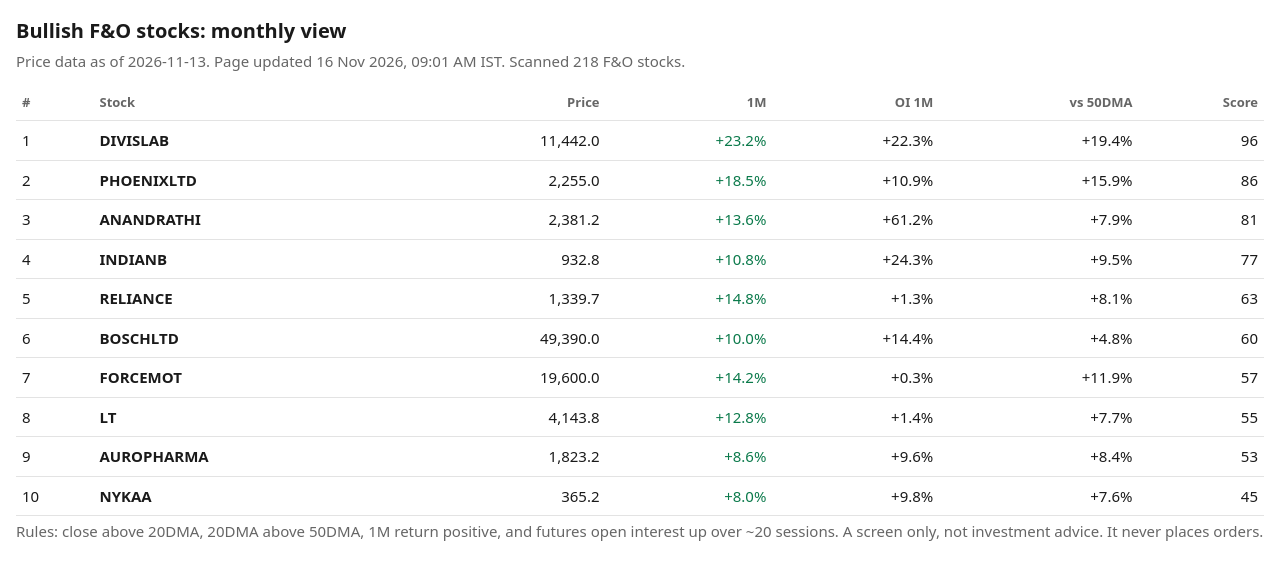
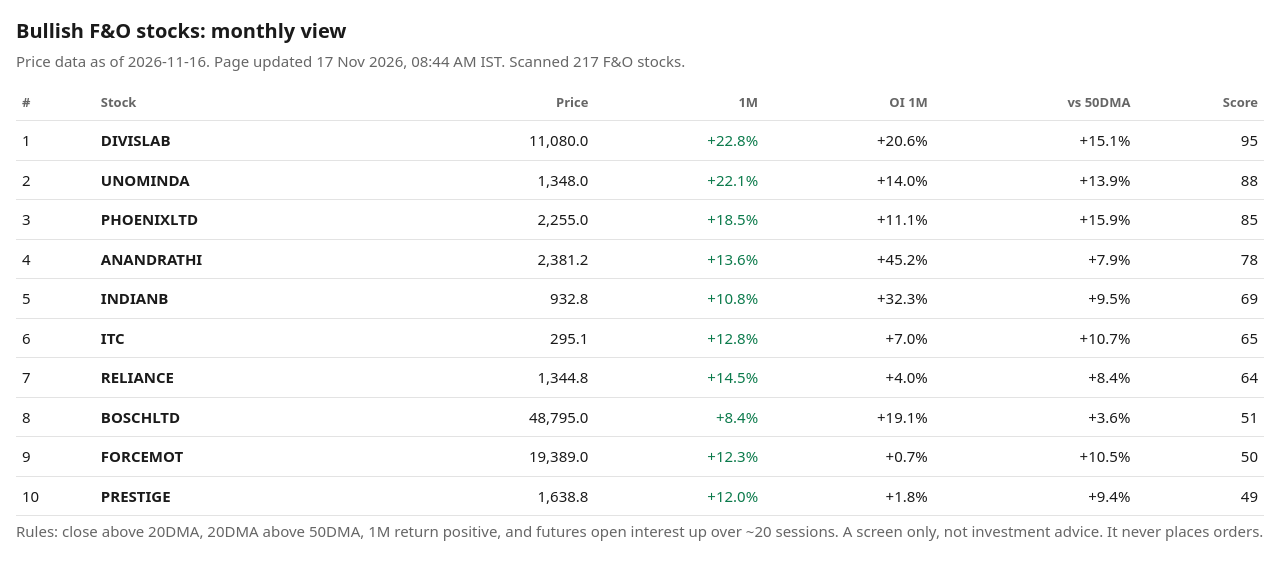
Before and after one commit to khilendrabisen/fno-screener_KB, a plain HTML site: page docs/index.html in a window 1280 px wide. Drawn offline with Linux system fonts and the light colour scheme.

Commit message:
Update screen

```diff
--- a/docs/index.html
+++ b/docs/index.html
@@ -14,11 +14,11 @@ th:nth-child(-n+2),td:nth-child(-n+2){text-align:left}th{color:var(--mut);font-w
 td:nth-child(4){color:var(--acc)}
 </style></head><body>
 <h1>Bullish F&amp;O stocks: monthly view</h1>
-<p>Price data as of 2026-11-13. Page updated 16 Nov 2026, 09:01 AM IST. Scanned 218 F&amp;O stocks.</p>
+<p>Price data as of 2026-11-16. Page updated 17 Nov 2026, 08:44 AM IST. Scanned 217 F&amp;O stocks.</p>
 
 <div class="wrap"><table>
 <tr><th>#</th><th>Stock</th><th>Price</th><th>1M</th><th>OI 1M</th><th>vs 50DMA</th><th>Score</th></tr>
-<tr><td>1</td><td><b>DIVISLAB</b></td><td>11,442.0</td><td>+23.2%</td><td>+22.3%</td><td>+19.4%</td><td>96</td></tr><tr><td>2</td><td><b>PHOENIXLTD</b></td><td>2,255.0</td><td>+18.5%</td><td>+10.9%</td><td>+15.9%</td><td>86</td></tr><tr><td>3</td><td><b>ANANDRATHI</b></td><td>2,381.2</td><td>+13.6%</td><td>+61.2%</td><td>+7.9%</td><td>81</td></tr><tr><td>4</td><td><b>INDIANB</b></td><td>932.8</td><td>+10.8%</td><td>+24.3%</td><td>+9.5%</td><td>77</td></tr><tr><td>5</td><td><b>RELIANCE</b></td><td>1,339.7</td><td>+14.8%</td><td>+1.3%</td><td>+8.1%</td><td>63</td></tr><tr><td>6</td><td><b>BOSCHLTD</b></td><td>49,390.0</td><td>+10.0%</td><td>+14.4%</td><td>+4.8%</td><td>60</td></tr><tr><td>7</td><td><b>FORCEMOT</b></td><td>19,600.0</td><td>+14.2%</td><td>+0.3%</td><td>+11.9%</td><td>57</td></tr><tr><td>8</td><td><b>LT</b></td><td>4,143.8</td><td>+12.8%</td><td>+1.4%</td><td>+7.7%</td><td>55</td></tr><tr><td>9</td><td><b>AUROPHARMA</b></td><td>1,823.2</td><td>+8.6%</td><td>+9.6%</td><td>+8.4%</td><td>53</td></tr><tr><td>10</td><td><b>NYKAA</b></td><td>365.2</td><td>+8.0%</td><td>+9.8%</td><td>+7.6%</td><td>45</td></tr>
+<tr><td>1</td><td><b>DIVISLAB</b></td><td>11,080.0</td><td>+22.8%</td><td>+20.6%</td><td>+15.1%</td><td>95</td></tr><tr><td>2</td><td><b>UNOMINDA</b></td><td>1,348.0</td><td>+22.1%</td><td>+14.0%</td><td>+13.9%</td><td>88</td></tr><tr><td>3</td><td><b>PHOENIXLTD</b></td><td>2,255.0</td><td>+18.5%</td><td>+11.1%</td><td>+15.9%</td><td>85</td></tr><tr><td>4</td><td><b>ANANDRATHI</b></td><td>2,381.2</td><td>+13.6%</td><td>+45.2%</td><td>+7.9%</td><td>78</td></tr><tr><td>5</td><td><b>INDIANB</b></td><td>932.8</td><td>+10.8%</td><td>+32.3%</td><td>+9.5%</td><td>69</td></tr><tr><td>6</td><td><b>ITC</b></td><td>295.1</td><td>+12.8%</td><td>+7.0%</td><td>+10.7%</td><td>65</td></tr><tr><td>7</td><td><b>RELIANCE</b></td><td>1,344.8</td><td>+14.5%</td><td>+4.0%</td><td>+8.4%</td><td>64</td></tr><tr><td>8</td><td><b>BOSCHLTD</b></td><td>48,795.0</td><td>+8.4%</td><td>+19.1%</td><td>+3.6%</td><td>51</td></tr><tr><td>9</td><td><b>FORCEMOT</b></td><td>19,389.0</td><td>+12.3%</td><td>+0.7%</td><td>+10.5%</td><td>50</td></tr><tr><td>10</td><td><b>PRESTIGE</b></td><td>1,638.8</td><td>+12.0%</td><td>+1.8%</td><td>+9.4%</td><td>49</td></tr>
 </table></div>
 <p>Rules: close above 20DMA, 20DMA above 50DMA, 1M return positive, and futures
 open interest up over ~20 sessions. A screen only, not investment advice.
```
